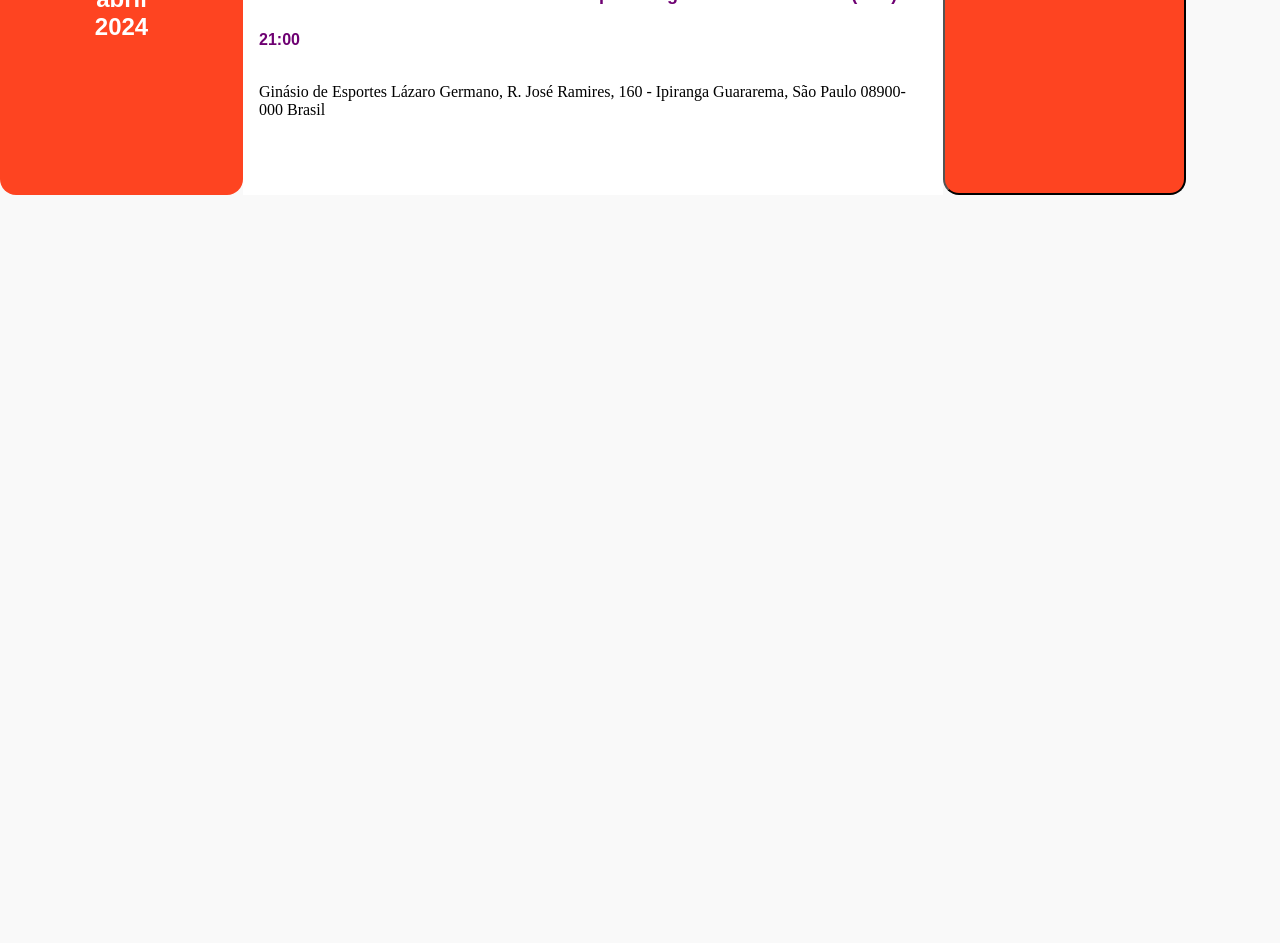
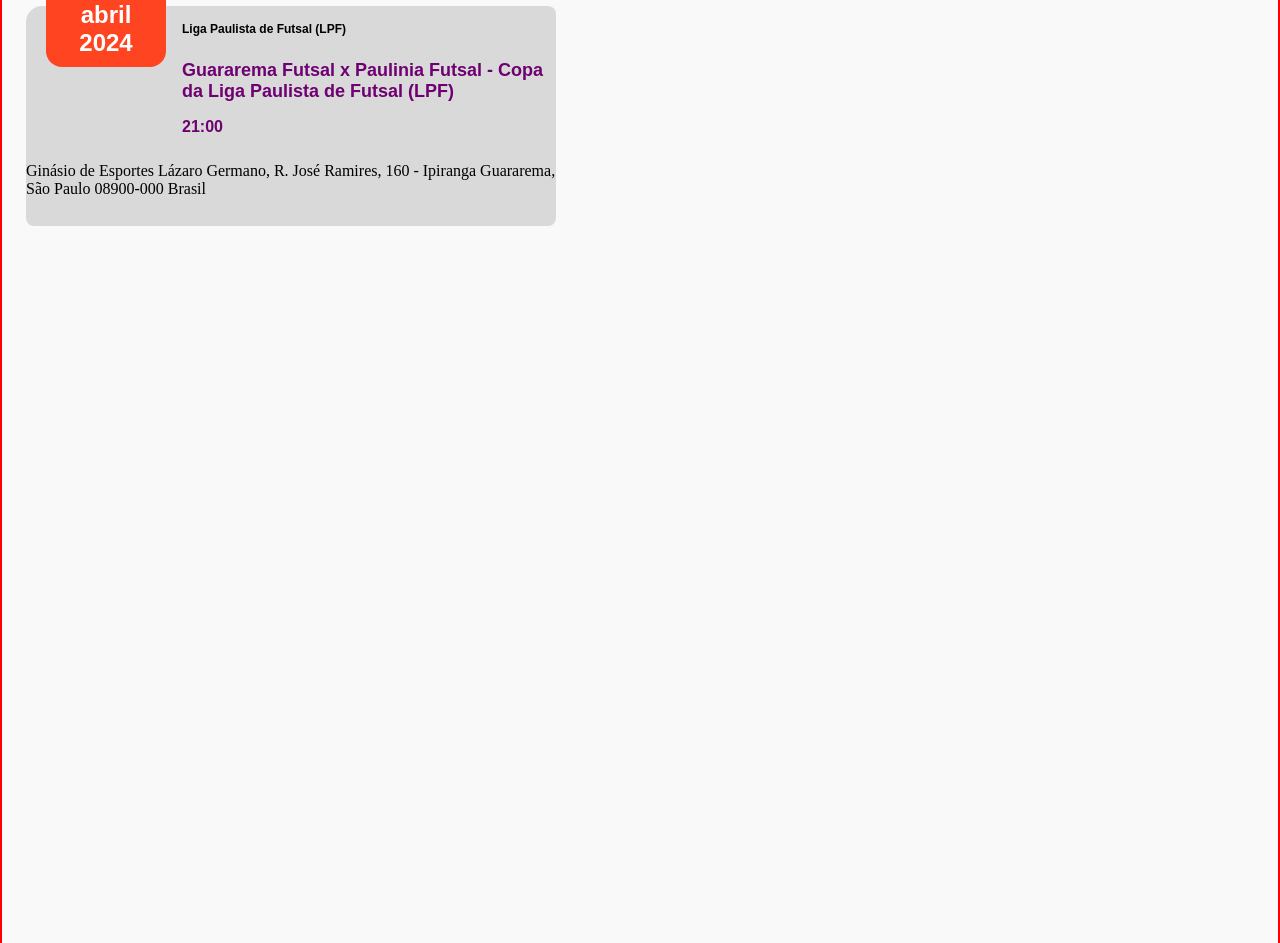
Before and after one commit to rafael-italiano/projeto_integrador, a plain HTML site: page frontend/index.html in a window 1280 px wide. Shown: the part 756-1699 px from the top of the page. Before the commit the page ends 1676 px from the top, so only its background shows below. Drawn offline with Linux system fonts and the light colour scheme.

Commit message:
feat: add new card layout

```diff
--- a/frontend/index.html
+++ b/frontend/index.html
@@ -25,23 +25,31 @@
       </div>
     </main>
     <section class="cg-card-container">
-      <div class="cg-card-container__card">
-        <div class="cg-card-container__card__content">
+      <div class="cg-card-container__card--top">
         <div class="cg-card-container__card__content--left">
           <p class="cg-card-container__card__content--left-day">05</p>
           <p class="cg-card-container__card__content--left-month">abril</p>
           <p class="cg-card-container__card__content--left-year">2024</p>
         </div>
         <div class="cg-card-container__card__content--middle">
-            <p class="cg-card-container__card__content--middle-theme">Liga Paulista de Futsal (LPF)</p>
-            <p class="cg-card-container__card__content--middle-title">Guararema Futsal x Paulinia Futsal - Copa da Liga Paulista de Futsal (LPF)</p>
+          <p class="cg-card-container__card__content--middle-theme">
+            Liga Paulista de Futsal (LPF)
+          </p>
+          <p class="cg-card-container__card__content--middle-title">
+            Guararema Futsal x Paulinia Futsal - Copa da Liga Paulista de Futsal
+            (LPF)
+          </p>
           <p class="cg-card-container__card__content--middle-hour">21:00</p>
-            <p class="cg-card-container__card__content--middle-adress">Ginásio de Esportes Lázaro Germano, R. José Ramires, 160 - Ipiranga
-              Guararema, São Paulo 08900-000 Brasil</p>
+        </div>
+
+      </div>
+      <div class="cg-card-container__card--bottom">
+        <div class="cg-card-container__card__content--middle-more">
+          <p class="cg-card-container__card__content--middle-adress">
+            Ginásio de Esportes Lázaro Germano, R. José Ramires, 160 - Ipiranga
+            Guararema, São Paulo 08900-000 Brasil
+          </p>
           <p class="cg-card-container__card__content--middle-description"></p>
-          </div>
-          <button title="Veja Mais" class="cg-card-container__card__content--right">Veja mais</button>
-          </div>
         </div>
       </div>
     </section>
--- a/frontend/style.css
+++ b/frontend/style.css
@@ -42,36 +42,50 @@ body {
   margin: 0;
 }
 .cg-card-container {
-  display: grid;
   overflow: auto;
   height: 1000px;
   margin-top: 16px;
+  border: 2px solid red;
+padding: 24px 24px;
+grid-template-columns: 1fr 1fr 1fr;
 }
 
-.cg-card-container__card {
-  max-width: 1320px;
-  max-height: 245px;
-
+.cg-card-container__card--bottom {
+  position: relative;
+  display: flex;
+  gap: 8px;
+  flex-direction:column;
+  height: 80px;
+  border-radius: 0 0 8px 8px;
+  background-color: #d9d9d9;
+  width:530px;
+}
+.cg-card-container__card--top {
+  position: relative;
+  margin-top: 60px;
+  display: flex;
+  flex-direction:column;
+  height: 140px;
+  border-radius: 16px 8px 0 0;
+  background-color: #d9d9d9;
+  padding-left: 140px;
+  width:390px;
 }
 
-.cg-card-container__card__content{
-  display: grid;
-  grid-template-columns: 243px 700px 243px;
-  grid-template-areas: "left middle right";
-  gap: 0;
-  width: 1340px;
-}
 
 .cg-card-container__card__content--left{
   display: flex;
   flex-direction: column;
-  min-height: 243px;
+  min-height: 100px;
   grid-area: left;
   background-color: #fe4421;
   border-radius: 16px;
-  gap:0;
   padding: 10px;
   align-items: center;
+  width: 100px;
+  position: absolute;
+  top: -70px;
+  left: 20px;
 }
 
 .cg-card-container__card__content--left-day{
@@ -105,11 +119,11 @@ body {
 .cg-card-container__card__content--middle{
   display: flex;
   flex-direction: column;
-  min-height: 243px;
   grid-area: middle;
   padding: 16px;
-  gap: 18px;
-  background-color: #fff;
+  gap: 8px;
+  width: 370px;
+  height: 90px;
 }
 
 .cg-card-container__card__content--middle-theme{
@@ -156,16 +170,3 @@ body {
   text-align: left;
   margin: 0;
 }
-
-.cg-card-container__card__content--right{
-  display: flex;
-  flex-direction: column;
-  min-height: 243px;
-  grid-area: right;
-  background-color: #fe4421;
-  border-radius: 16px;
-}
-
-.cg-card-container__card__content--right:hover{
-  background-color:#6e0072;
-}
```
Also changed, not shown: 1 other file. Lines whose indentation alone changed are shown as unchanged.
